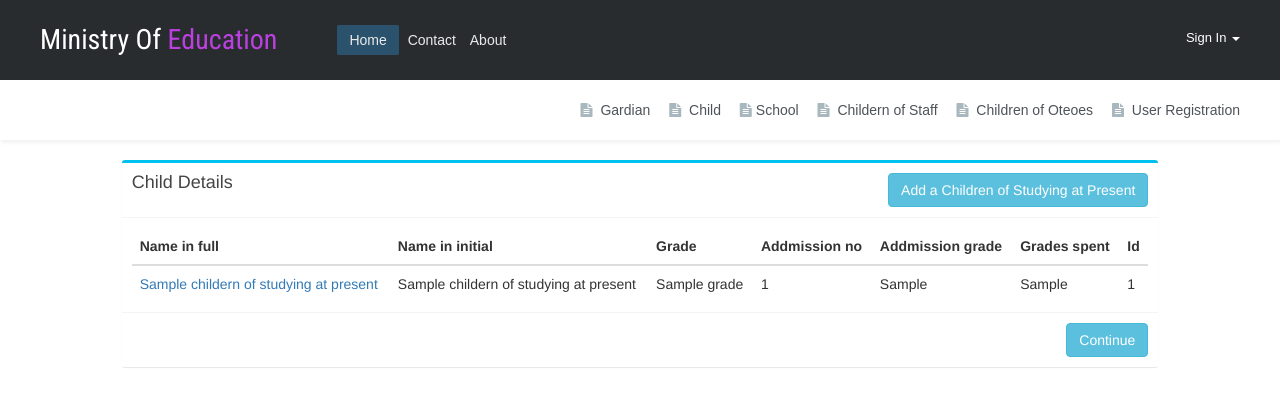
After one commit to CharuniKaushalya/Database-Project, a Symfony app: template app/Resources/views/childernofstudyingatpresent/applicant_sap_show.html.twig in a window 1280 px wide. The commit adds this page. Shown: the top 407 px of the page. Run offline with Twig, Linux system fonts and the light colour scheme; the template is opened without the code that fills it: most values are stand-ins (such as "Sample title", 1, 10 or a date in 2020); some libraries are stand-ins or nearby versions.

Commit message:
add chages to children of studying at present interface

```diff
--- /dev/null
+++ b/app/Resources/views/childernofstudyingatpresent/applicant_sap_show.html.twig
@@ -0,0 +1,54 @@
+{% extends 'base.html.twig' %}
+
+{% block body %}
+<div class="container-fluid">
+    <div class="row" style="height:20px;">
+    </div>
+    <div class="row">
+        <div class="col-md-1">
+        </div>
+        <div class="col-md-10">
+            <div class="box box-info">
+                <div class="box-header with-border">
+                    <h3 class="box-title">Child Details</h3>
+                    <a class="btn btn-info pull-right"  href="{{ path('childernofstudyingatpresent_new', { 'id': id }) }}">Add a Children of Studying at Present</a>
+                </div><!-- /.box-header -->
+                <div class="box-body">
+
+                    <table class=" mytable table">
+                        <thead>
+                            <tr>
+                                <th>Name in full</th>
+                                <th>Name in initial</th>
+                                <th>Grade</th>
+                                <th>Addmission no</th>
+                                <th>Addmission grade</th>
+                                <th>Grades spent</th>
+                                <th>Id</th>
+                            </tr>
+                        </thead>
+                        <tbody>
+                        {% for childernOfStudyingAtPresent in childernOfStudyingAtPresents %}
+                            <tr>
+                                <td><a href="{{ path('childernofstudyingatpresent_show', { 'id': childernOfStudyingAtPresent.id }) }}">{{ childernOfStudyingAtPresent.name_in_full }}</a></td>
+                                <td>{{ childernOfStudyingAtPresent.name_in_initial }}</td>
+                                <td>{{ childernOfStudyingAtPresent.grade }}</td>
+                                <td>{{ childernOfStudyingAtPresent.addmission_no }}</td>
+                                <td>{{ childernOfStudyingAtPresent.addmission_grade }}</td>
+                                <td>{{ childernOfStudyingAtPresent.grades_spent }}</td>
+                                <td>{{ childernOfStudyingAtPresent.id }}</td>
+                            </tr>
+                        {% endfor %}
+                        </tbody>
+                    </table>
+                    </div><!-- /.box-body -->
+                <div class="box-footer">
+                <a class="btn btn-info pull-right"  value="Delete" href="{{ path('childrenofstaff_new', { 'id': id }) }}">Continue</a>
+                </div><!-- /.box-footer -->
+              </div>
+            </div>
+        </div>
+    </div>
+
+
+{% endblock %}
--- a/app/Resources/views/childernofstudyingatpresent/new.html.twig
+++ b/app/Resources/views/childernofstudyingatpresent/new.html.twig
@@ -11,6 +11,7 @@
             <div class="box box-info">
                 <div class="box-header with-border">
                     <h3 class="box-title">Children of Studying at Present Form</h3>
+                    <a class="btn btn-info pull-right"  value="Delete" href="{{ path('childrenofstaff_new', { 'id': id }) }}">Skip</a>
                 </div><!-- /.box-header -->
                 <!-- form start -->
                 <form class="form-horizontal" method="post" {{ form_enctype(form) }}>
```
Also changed, not shown: app/Resources/views/childernofstudyingatpresent/index.html.twig (+10 -10 lines).
